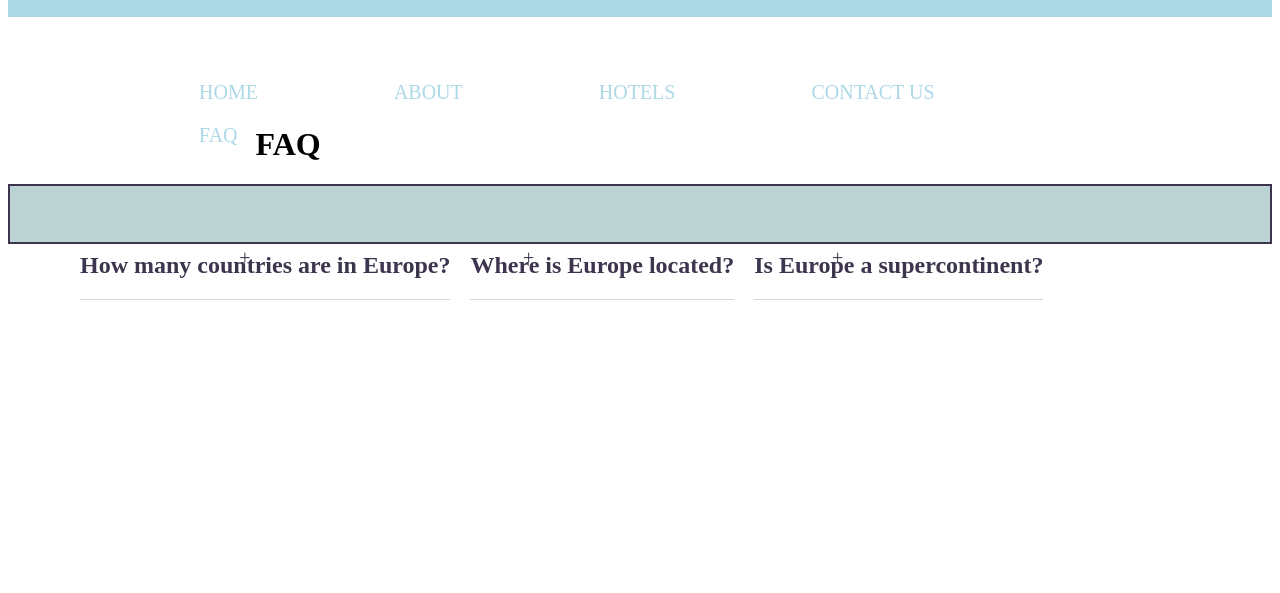
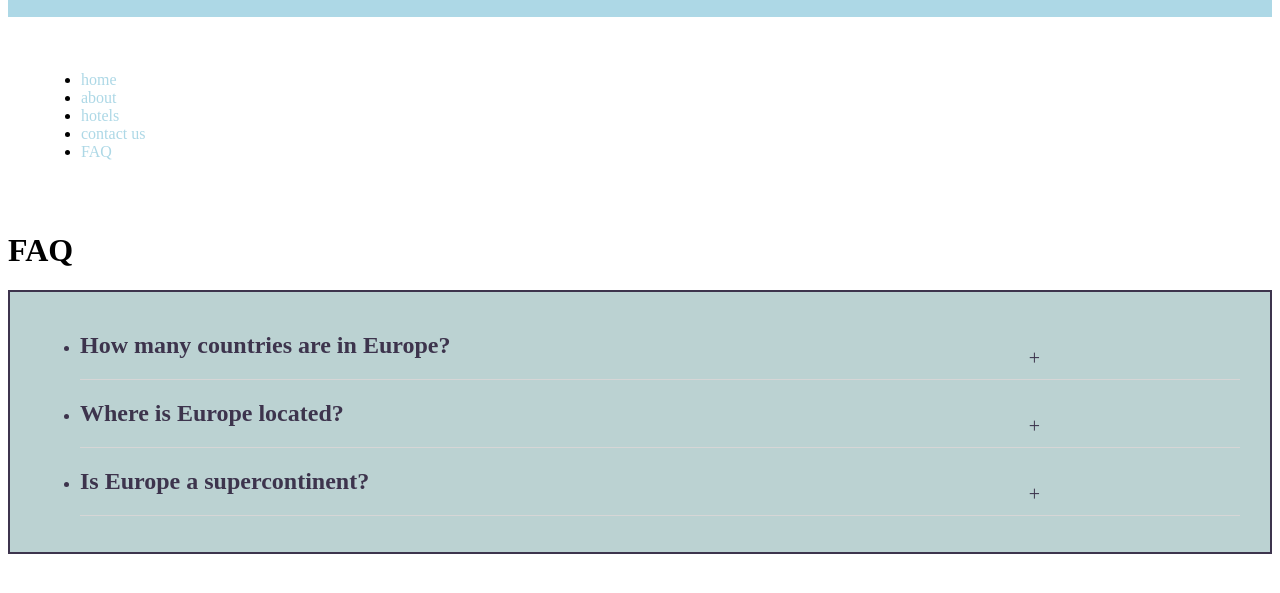
Before and after one commit to Prisham123/W2, a plain HTML site: page faq.html.html in a window 1280 px wide. Shown: the part 101-694 px from the top of the page. Drawn offline with nearby package versions, Linux system fonts and the light colour scheme.

Commit message:
Update faq.html.html

```diff
--- a/faq.html.html
+++ b/faq.html.html
@@ -5,24 +5,6 @@
 .header{background-color:#a6e7ff;padding:10px;}
 .btn{float:right;}
 
-header{
-background-color:white;
-padding:13px;
-
-}
-ul{list-style-type:none;}
-
-li {
-  float: left;margin-left:100px ;}
-li a {
-  display:block;
-  color:Black;
-  text-align: center;
-  padding: 10px 18px;
-  text-decoration: none;
-  text-transform:uppercase;font-size:20px;
-}
-li a:hover {color:#01579b;border-top-style:solid;  border-top-color:#01579b;border-top-width:6px;padding-top:3px}
 
 * {
   box-sizing: border-box;
```
